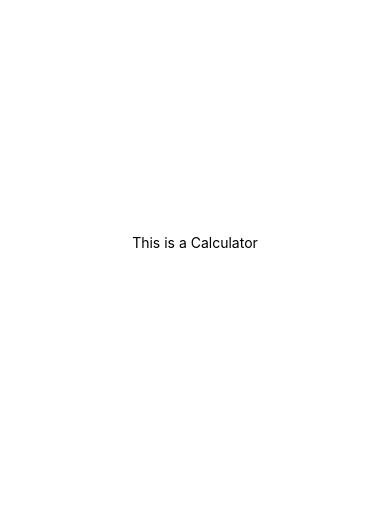
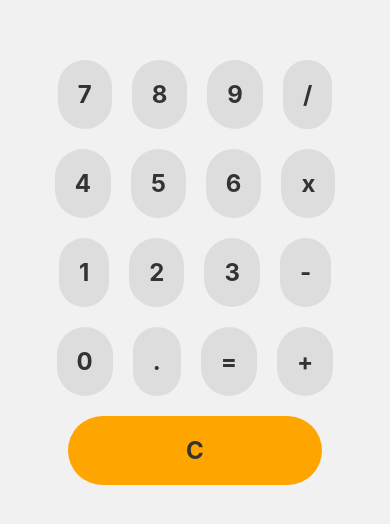
Before and after one commit to aliakbarzohour/reactNative_calculatorApp, a React Native app: screen / in a window 390 px wide. Shown: the part 180-704 px from the top of the page. Built offline with nearby package versions, Linux system fonts and the light colour scheme.

Commit message:
calculator app

```diff
--- a/App.js
+++ b/App.js
@@ -2,10 +2,90 @@
 import React, { useState } from 'react';
 import { View, Text, StyleSheet, TouchableOpacity } from 'react-native';
 export default function App() {
+  const [result, setResult] = useState('');
+
+  const handleButtonPress = (buttonValue) => {
+    if (buttonValue === '=') {
+      calculateResult();
+    } else if (buttonValue === 'C') {
+      resetCalculator();
+    } else {
+      setResult((prevResult) => prevResult + buttonValue);
+    }
+  };
+
+  const calculateResult = () => {
+    setResult(eval(result).toString());
+  };
+
+  const resetCalculator = () => {
+    setResult('');
+  };
 
   return (
     <View style={styles.container}>
-      <Text>This is a Calculator</Text>
+      <Text style={styles.display}>{result}</Text>
+      <View style={styles.buttonRow}>
+        <TouchableOpacity style={styles.button} onPress={() => handleButtonPress('7')}>
+          <Text style={styles.buttonText}>7</Text>
+        </TouchableOpacity>
+        <TouchableOpacity style={styles.button} onPress={() => handleButtonPress('8')}>
+          <Text style={styles.buttonText}>8</Text>
+        </TouchableOpacity>
+        <TouchableOpacity style={styles.button} onPress={() => handleButtonPress('9')}>
+          <Text style={styles.buttonText}>9</Text>
+        </TouchableOpacity>
+        <TouchableOpacity style={styles.button} onPress={() => handleButtonPress('/')}>
+          <Text style={styles.buttonText}>/</Text>
+        </TouchableOpacity>
+      </View>
+      <View style={styles.buttonRow}>
+        <TouchableOpacity style={styles.button} onPress={() => handleButtonPress('4')}>
+          <Text style={styles.buttonText}>4</Text>
+        </TouchableOpacity>
+        <TouchableOpacity style={styles.button} onPress={() => handleButtonPress('5')}>
+          <Text style={styles.buttonText}>5</Text>
+        </TouchableOpacity>
+        <TouchableOpacity style={styles.button} onPress={() => handleButtonPress('6')}>
+          <Text style={styles.buttonText}>6</Text>
+        </TouchableOpacity>
+        <TouchableOpacity style={styles.button} onPress={() => handleButtonPress('*')}>
+          <Text style={styles.buttonText}>x</Text>
+        </TouchableOpacity>
+      </View>
+      <View style={styles.buttonRow}>
+        <TouchableOpacity style={styles.button} onPress={() => handleButtonPress('1')}>
+          <Text style={styles.buttonText}>1</Text>
+        </TouchableOpacity>
+        <TouchableOpacity style={styles.button} onPress={() => handleButtonPress('2')}>
+          <Text style={styles.buttonText}>2</Text>
+        </TouchableOpacity>
+        <TouchableOpacity style={styles.button} onPress={() => handleButtonPress('3')}>
+          <Text style={styles.buttonText}>3</Text>
+        </TouchableOpacity>
+        <TouchableOpacity style={styles.button} onPress={() => handleButtonPress('-')}>
+          <Text style={styles.buttonText}>-</Text>
+        </TouchableOpacity>
+      </View>
+      <View style={styles.buttonRow}>
+        <TouchableOpacity style={styles.button} onPress={() => handleButtonPress('0')}>
+          <Text style={styles.buttonText}>0</Text>
+        </TouchableOpacity>
+        <TouchableOpacity style={styles.button} onPress={() => handleButtonPress('.')}>
+          <Text style={styles.buttonText}>.</Text>
+        </TouchableOpacity>
+        <TouchableOpacity style={styles.button} onPress={() => handleButtonPress('=')}>
+          <Text style={styles.buttonText}>=</Text>
+        </TouchableOpacity>
+        <TouchableOpacity style={styles.button} onPress={() => handleButtonPress('+')}>
+          <Text style={styles.buttonText}>+</Text>
+        </TouchableOpacity>
+
+      </View>
+      <TouchableOpacity style={styles.clearButton} onPress={resetCalculator}>
+        <Text style={styles.buttonText}>C</Text>
+      </TouchableOpacity>
+
     </View>
   );
 };
@@ -13,8 +93,43 @@ export default function App() {
 const styles = StyleSheet.create({
   container: {
     flex: 1,
-    backgroundColor: '#fff',
+    backgroundColor: '#F1F1F1',
     alignItems: 'center',
     justifyContent: 'center',
+    display: 'flex',
+  },
+  buttonRow: {
+    display: 'flex',
+    flexDirection: 'row'
+  },
+  button: {
+    padding: 20,
+    borderRadius: 50,
+    margin: 10,
+    backgroundColor: '#DDDDDD',
+  },
+  buttonText: {
+    fontSize: 24,
+    textAlign: 'center',
+    fontWeight: 'bold',
+    color: '#333333',
+  },
+  clearButton: {
+    padding: 20,
+    width: '65%',
+    borderRadius: 50,
+    margin: 10,
+    backgroundColor: 'orange',
+  },
+  display: {
+    width: '90%',
+    margin: 10,
+    padding: 20,
+    borderRadius: 50,
+    alignSelf: 'stretch',
+    textAlign: 'right',
+    fontSize: 40,
+    fontWeight: 'bold',
+    color: '#333333',
   },
 });
```
